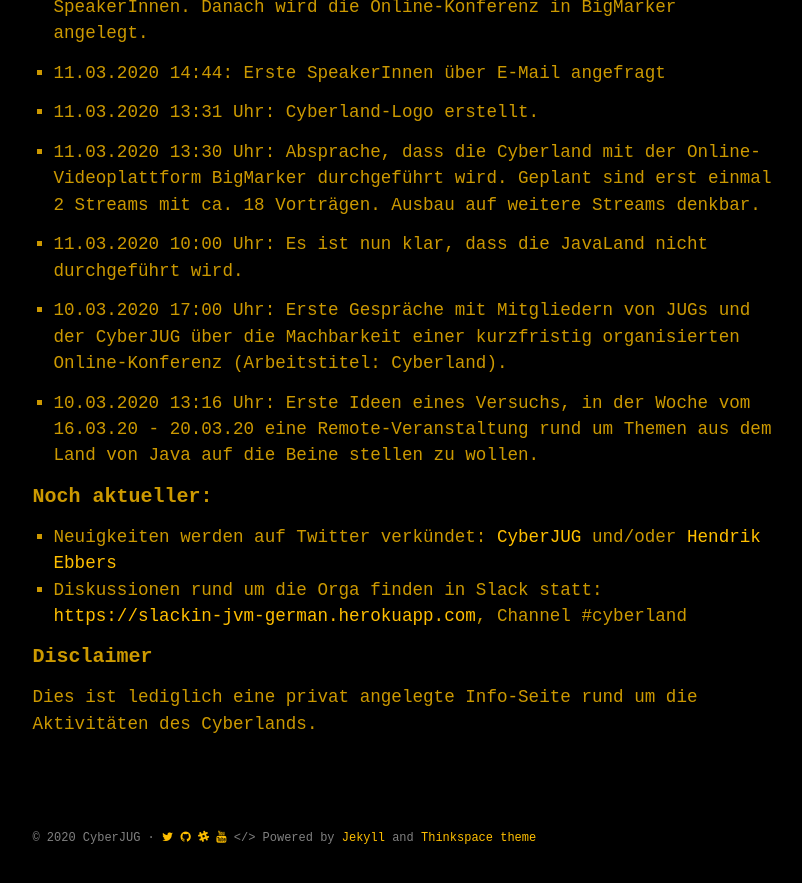
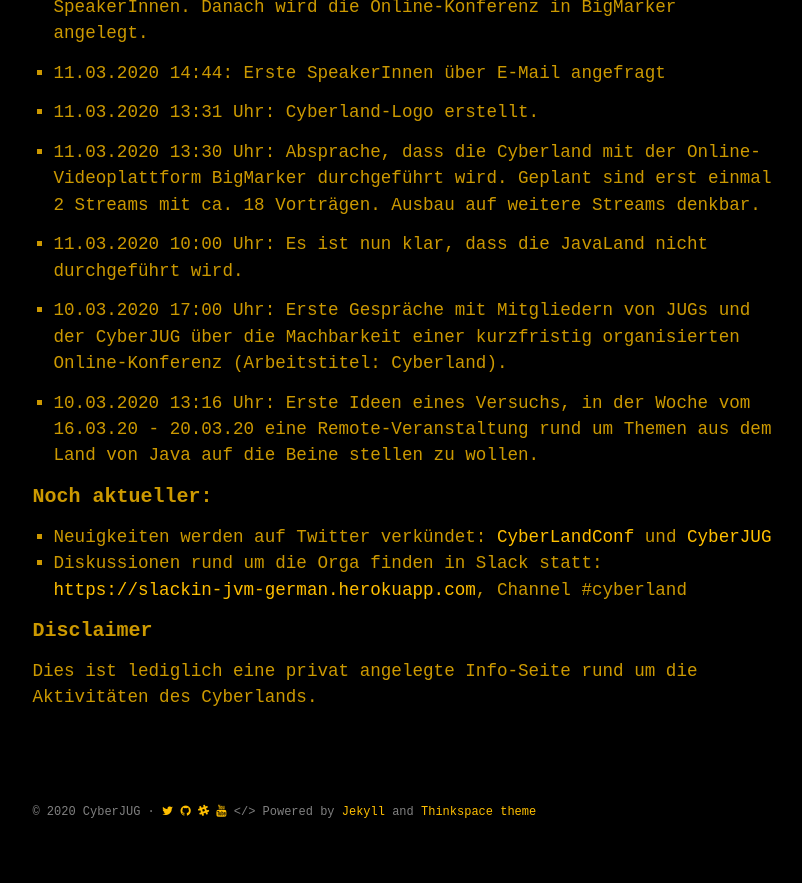
Before and after one commit to cyberjug/website, a Jekyll site: the page built from docs/cyberland2020.md, in a window 1280 px wide and 900 px high, scrolled down 2821 px. Shown: the top 883 px of the window, without its empty margins (234-1036 px from the left). Built offline with Jekyll 4.4.1, drawn with Linux system fonts in a browser that asks for light colours; some web fonts are replaced.

Commit message:
added twitter handle

```diff
--- a/docs/cyberland2020.md
+++ b/docs/cyberland2020.md
@@ -105,7 +105,7 @@
 
 ### Noch aktueller:
 
-* Neuigkeiten werden auf Twitter verkündet: [CyberJUG](https://twitter.com/cyberjug) und/oder [Hendrik Ebbers](https://twitter.com/hendrikEbbers)
+* Neuigkeiten werden auf Twitter verkündet: [CyberLandConf](https://twitter.com/cyberlandconf) und [CyberJUG](https://twitter.com/cyberjug)
 * Diskussionen rund um die Orga finden in Slack statt: [https://slackin-jvm-german.herokuapp.com](https://slackin-jvm-german.herokuapp.com), Channel #cyberland
 
 
```
